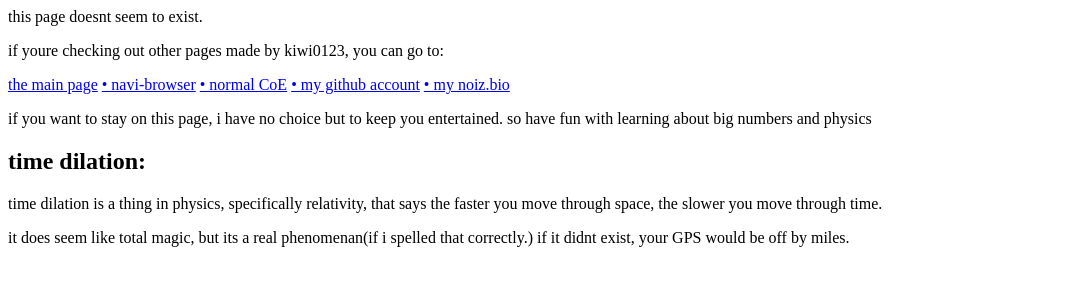
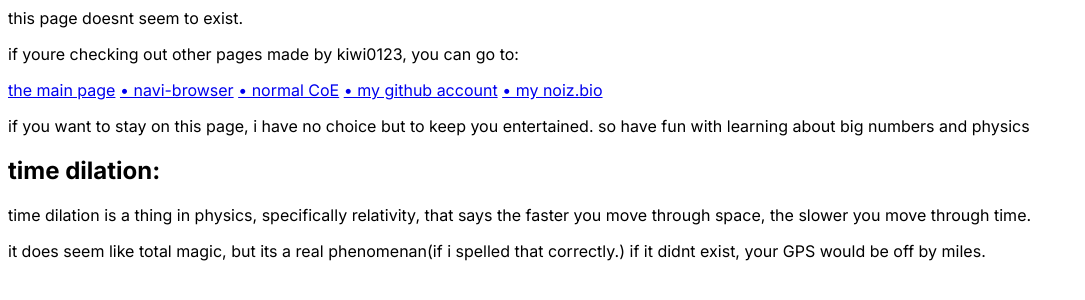
Before and after one commit to kiwi0123/coe-prosec, a plain HTML site: page 404.html in a window 1280 px wide. Shown: the whole page, without its empty margins (0-1085 px from the left). Drawn offline with Linux system fonts and the light colour scheme.

Commit message:
Enhance 404 page with Google Fonts and styles
Added Google Fonts and custom styling to 404 page.

```diff
--- a/404.html
+++ b/404.html
@@ -2,6 +2,13 @@
   <html>
     <head>
       <title>404 - coe prosec</title>
+      <link rel="preconnect" href="https://fonts.googleapis.com">
+      <link rel="preconnect" href="https://fonts.gstatic.com" crossorigin>
+      <link href="https://fonts.googleapis.com/css2?family=Inter:wght@400;700&display=swap" rel="stylesheet">
+     <style>body {
+  font-family: "Inter", system-ui, -apple-system, sans-serif;
+}
+</style>
     </head>
     <body>
       <p>this page doesnt seem to exist.</p>
```
